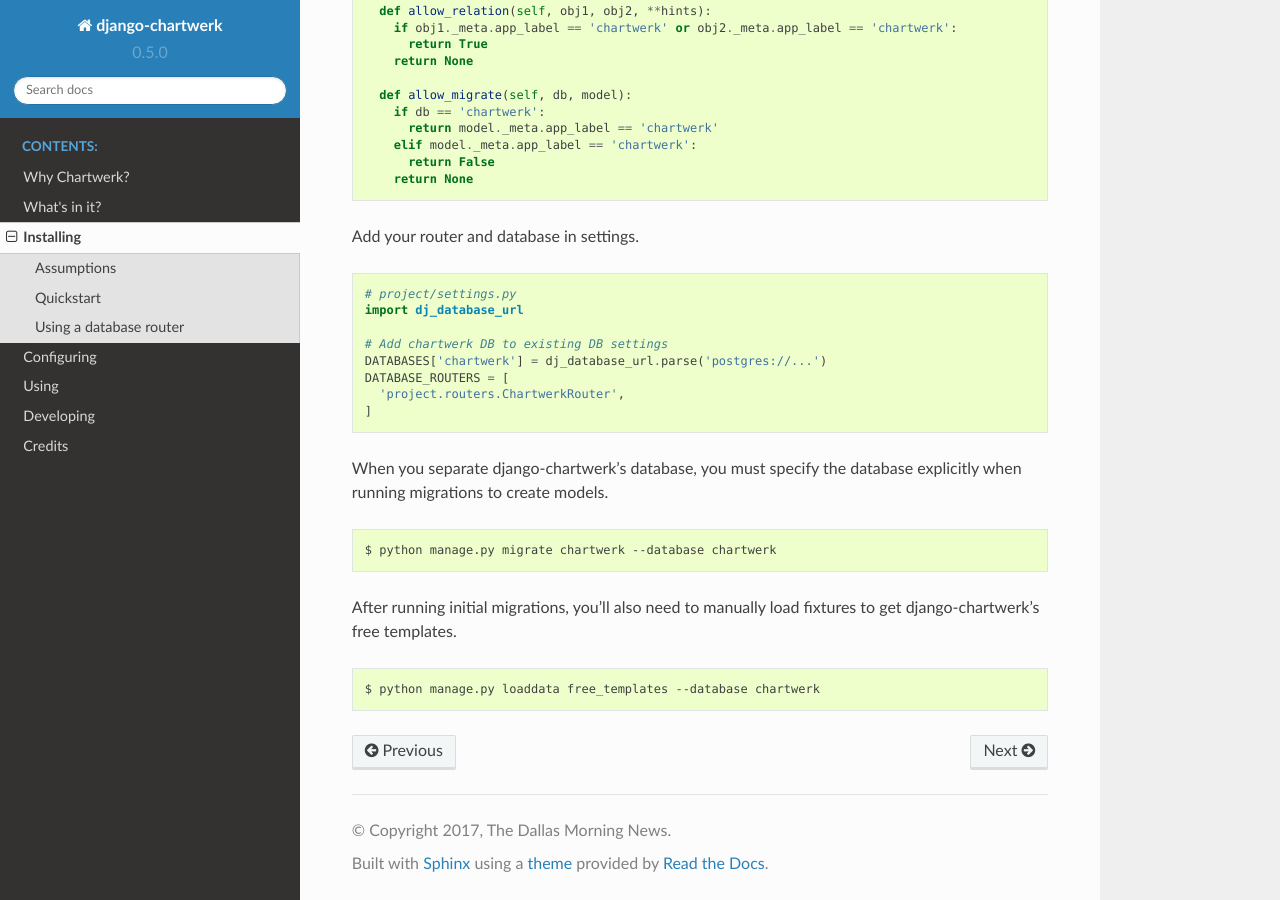
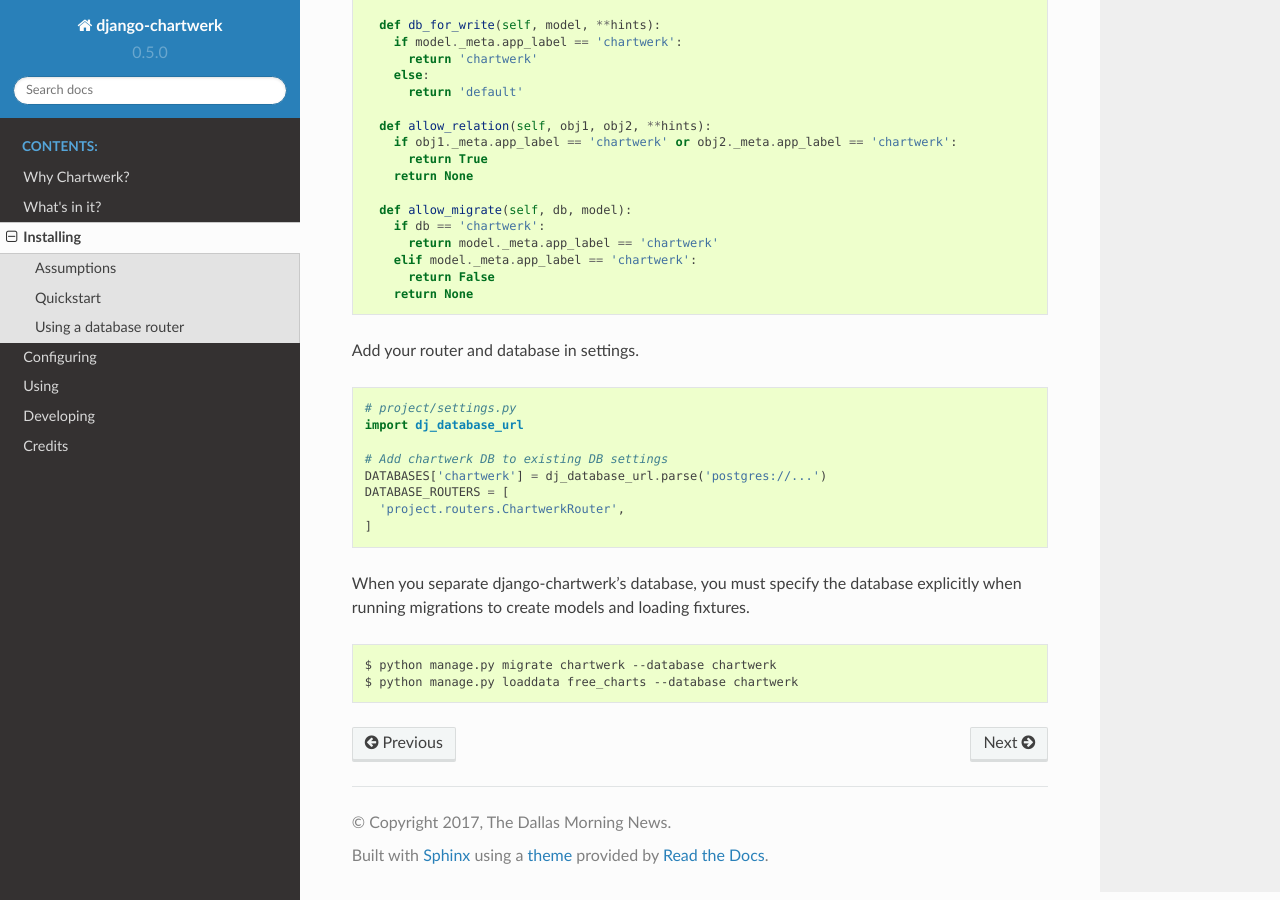
Before and after one commit to DallasMorningNews/django-chartwerk, a Sphinx documentation site: the page built from docs/installing.rst, in a window 1280 px wide and 900 px high, scrolled down 2555 px. Built offline with Sphinx 7.4.7 and the Read the Docs theme 2.0.0, drawn with Linux system fonts in a browser that asks for light colours; some of the changed text lies outside the part shown.

Commit message:
closes #44. Deprecates the loadfreetemplates migration. Adds instructions to docs to load fixtures manually.

```diff
--- a/docs/installing.rst
+++ b/docs/installing.rst
@@ -88,11 +88,17 @@
 
   __all__ = ['celery_app']
 
-5. Run migrations and start the dev server!
+5. Run chartwerk migrations and load free chart templates from fixtures.
 
 ::
 
   $ python manage.py migrate chartwerk
+  $ python manage.py loaddata free_charts
+
+6. Start the dev server and enjoy!
+
+::
+
   $ python manage.py runserver
 
 
@@ -150,14 +156,9 @@
     'project.routers.ChartwerkRouter',
   ]
 
-When you separate django-chartwerk's database, you must specify the database explicitly when running migrations to create models.
+When you separate django-chartwerk's database, you must specify the database explicitly when running migrations to create models and loading fixtures.
 
 .. code::
 
   $ python manage.py migrate chartwerk --database chartwerk
-
-After running initial migrations, you'll also need to manually load fixtures to get django-chartwerk's free templates.
-
-.. code::
-
-  $ python manage.py loaddata free_templates --database chartwerk
+  $ python manage.py loaddata free_charts --database chartwerk
```
Also changed, not shown: 3 other files.
